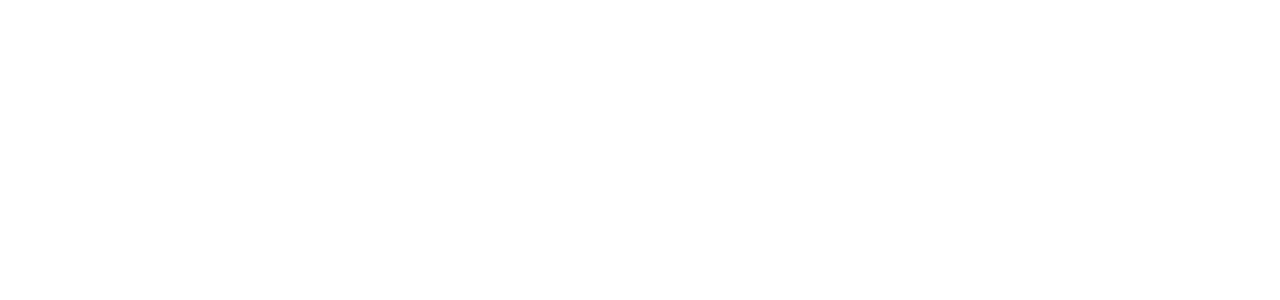
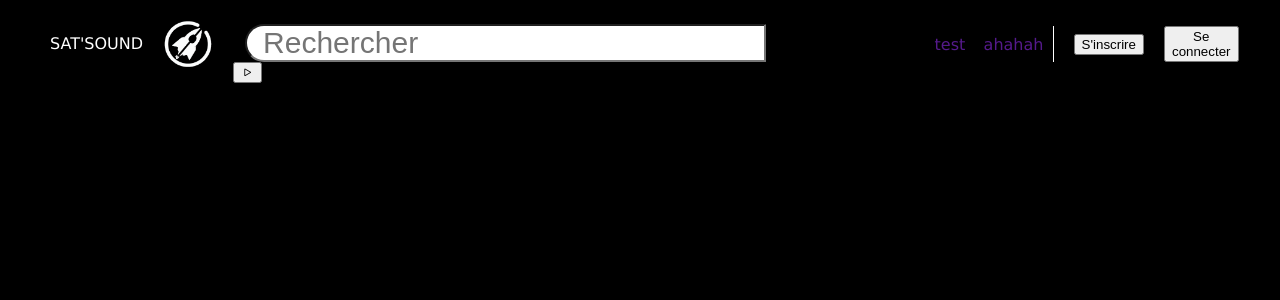
Before and after one commit to DylanMrn/Sat-Sound, a PHP site: page / in a window 1280 px wide. Before the commit the part shown is empty. Shown: the top 300 px of the page. Run offline with PHP 8.4, Linux system fonts and the light colour scheme.

Commit message:
style first page

```diff
--- a/css/header.css
+++ b/css/header.css
@@ -0,0 +1,94 @@
+body {
+    margin: 0;
+    background-color: black;
+}
+
+#start {
+    display: flex;
+    flex-direction: row;
+    align-items: center;
+}
+
+#middle {
+    display: flex;
+    flex-direction: row;
+    align-items: center;
+    flex: 0 1 728px;
+    min-width: 0px;
+}
+
+#end {
+    min-width: 225px;
+    align-items: center;
+    justify-content: flex-end;
+}
+
+#search-form {
+    height: 40px;
+    position: relative;
+    flex: 1;
+    flex-basis: 1e-9px;
+    display: flex;
+    flex-direction: row;
+}
+
+#logo {
+    color: white;
+    padding-right: 20px;
+}
+
+img {
+    width: 50px;
+}
+
+.container {
+    padding: 10px 50px 0 50px;
+    display: flex;
+    flex-direction: row;
+    align-items: center;
+    justify-content: space-between;
+}
+
+#search {
+    position: relative;
+    align-items: center;
+    border-radius: 40px 0 0 40px;
+    padding: 0px 4px 0px 16px;
+    margin-left: 32px;
+    flex: 1;
+    flex-basis: 1e-9px;
+}
+
+input[type="text"] {
+    width: 100%;
+    font-size: 30px;
+}
+
+ul {
+    display: flex;
+    flex-direction: row;
+    align-items: center;
+    color: white;
+    list-style-type: none;
+}
+
+li {
+    padding-left: .57143em!important;
+    padding-right: .57143em!important;
+}
+
+a {
+    text-decoration: none !important;
+}
+
+button  {
+    /*color: white;*/
+    margin-left: 20px;
+}
+
+.button {
+    display: flex;
+    flex-direction: row;
+    align-items: center;
+    border-left: solid 1px white;
+}
--- a/index.php
+++ b/index.php
@@ -13,7 +13,36 @@
         h1,h2,h3,h4,h5,h6 {font-family:"Segoe UI",sans-serif}
     </style>
     <header>
-
+        <div class="container">
+            <div id="start">
+                <div id="logo"> SAT'SOUND </div>
+                <img src="sat.png"/>
+            </div>
+            <div id="middle">
+                <form id="search-form">
+                    <div id="searchbox">
+                        <input id="search" autocapitalize="none" autocomplete="off" autocorrect="off" name="search_query" tabindex="0" type="text" spellcheck="false" placeholder="Rechercher" aria-label="Rechercher">
+                        <button>
+                            <div class="bi bi-play"></div>
+                        </button>
+                    </div>
+                </form>
+            </div>
+            <div id="end">
+                <ul>
+                    <li>
+                        <a href=""> test </a>
+                    </li>
+                    <li>
+                        <a href=""> ahahah </a>
+                    </li>
+                    <div class="button">
+                        <button> S'inscrire </button>
+                        <button> Se connecter </button>
+                    </div>
+                </ul>
+            </div>
+        </div>
     </header>
     <body>
 
```
Also changed, not shown: sat.png (added), 1 other file.
